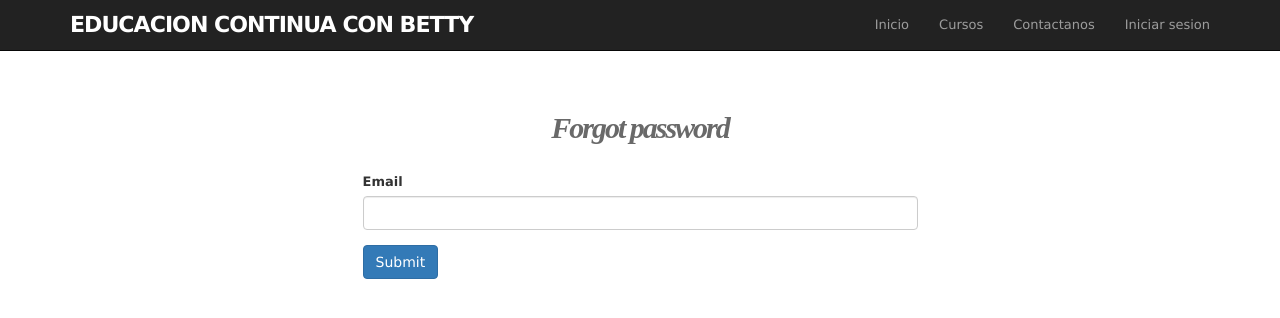
After one commit to JohanaRueda/MassageTherapy, a Rails app: page /password_resets/new in a window 1280 px wide. The commit adds this page. Shown: the top 318 px of the page. Run offline with Rails 7, Linux system fonts and the light colour scheme; style sheets or scripts are compiled from the project's sources; parts of the project's set-up code (start-up, migrations or seed data) failed here and were passed over; some libraries are stand-ins or nearby versions.

Commit message:
Reset added in English

```diff
--- /dev/null
+++ b/app/assets/javascripts/password_resets.coffee
@@ -0,0 +1,3 @@
+# Place all the behaviors and hooks related to the matching controller here.
+# All this logic will automatically be available in application.js.
+# You can use CoffeeScript in this file: http://coffeescript.org/
--- /dev/null
+++ b/app/assets/stylesheets/password_resets.scss
@@ -0,0 +1,3 @@
+// Place all the styles related to the PasswordResets controller here.
+// They will automatically be included in application.css.
+// You can use Sass (SCSS) here: http://sass-lang.com/
--- /dev/null
+++ b/app/controllers/password_resets_controller.rb
@@ -0,0 +1,64 @@
+class PasswordResetsController < ApplicationController
+  before_action :get_user,   only: [:edit, :update]
+  before_action :valid_user, only: [:edit, :update]
+  before_action :check_expiration, only: [:edit, :update]    # Case (1)
+
+  def new
+  end
+
+  def create
+    @user = User.find_by(email: params[:password_reset][:email].downcase)
+    if @user
+      @user.create_reset_digest
+      @user.send_password_reset_email
+      flash[:info] = "Email sent with password reset instructions"
+      redirect_to root_url
+    else
+      flash.now[:danger] = "Email address not found"
+      render 'new'
+    end
+  end
+
+  def edit
+  end
+
+  def update
+    if params[:user][:password].empty?                  # Case (3)
+      @user.errors.add(:password, "can't be empty")
+      render 'edit'
+    elsif @user.update_attributes(user_params)          # Case (4)
+      log_in @user
+      flash[:success] = "Password has been reset."
+      redirect_to @user
+    else
+      render 'edit'                                     # Case (2)
+    end
+  end
+
+  private
+
+    def user_params
+      params.require(:user).permit(:password, :password_confirmation)
+    end
+
+
+    def get_user
+      @user = User.find_by(email: params[:email])
+    end
+
+    # Confirms a valid user.
+    def valid_user
+      unless (@user && @user.activated? &&
+              @user.authenticated?(:reset, params[:id]))
+        redirect_to root_url
+      end
+    end
+
+    # Checks expiration of reset token.
+    def check_expiration
+      if @user.password_reset_expired?
+        flash[:danger] = "Password reset has expired."
+        redirect_to new_password_reset_url
+      end
+    end
+end
--- a/app/controllers/sessions_controller.rb
+++ b/app/controllers/sessions_controller.rb
@@ -5,7 +5,7 @@ class SessionsController < ApplicationController
     @user = User.find_by(email: params[:session][:email].downcase)
     if @user && @user.authenticate(params[:session][:password])
       log_in @user
-      remember user
+      remember @user
       # redirect_to @user
       redirect_to root_path
     else
--- a/app/helpers/contact_form_helper.rb
+++ /dev/null
@@ -1,2 +0,0 @@
-module ContactFormHelper
-end
--- a/app/helpers/contact_helper.rb
+++ /dev/null
@@ -1,2 +0,0 @@
-module ContactHelper
-end
--- /dev/null
+++ b/app/helpers/password_resets_helper.rb
@@ -0,0 +1,2 @@
+module PasswordResetsHelper
+end
--- a/app/mailers/user_mailer.rb
+++ b/app/mailers/user_mailer.rb
@@ -12,4 +12,9 @@ class UserMailer < ActionMailer::Base
     #     content_type: "text/html",
     #     subject: "Already rendered!")
     #end
+
+    def password_reset(user)
+        @user = user
+        mail to: user.email, subject: "Password reset"
+    end
 end
--- /dev/null
+++ b/app/views/password_resets/new.html.erb
@@ -0,0 +1,13 @@
+<% provide(:title, "Forgot password") %>
+<h1>Forgot password</h1>
+
+<div class="row">
+  <div class="col-md-6 col-md-offset-3">
+    <%= form_for(:password_reset, url: password_resets_path) do |f| %>
+      <%= f.label :email %>
+      <%= f.email_field :email, class: 'form-control' %>
+
+      <%= f.submit "Submit", class: "btn btn-primary" %>
+    <% end %>
+  </div>
+</div>
--- a/app/views/sessions/new.html.erb
+++ b/app/views/sessions/new.html.erb
@@ -16,5 +16,6 @@
     <% end %>
 
     <p>New user? <%= link_to "Sign up now!", signup_path %></p>
+    <%= link_to "¿Se olvidó su password?", new_password_reset_path %>
   </div>
 </div>
--- a/config/routes.rb
+++ b/config/routes.rb
@@ -3,6 +3,7 @@ Rails.application.routes.draw do
   resources :rosters
   resources :courses
   resources :offerings
+  resources :password_resets,     only: [:new, :create, :edit, :update]
 
   get '/home', to: 'static_pages#home'
   get '/courses', to: 'static_pages#courses'
--- /dev/null
+++ b/db/migrate/20171202012644_add_reset_at_to_users.rb
@@ -0,0 +1,5 @@
+class AddResetAtToUsers < ActiveRecord::Migration[5.1]
+  def change
+    add_column :users, :reset_sent_at, :datetime
+  end
+end
```
Also changed, not shown: app/models/user.rb (+24 -1 lines), app/views/password_resets/edit.html.erb (added, +20 -0 lines), app/views/user_mailer/password_reset.html.erb (+13 -0 lines), app/views/user_mailer/password_reset.text.erb (+8 -0 lines), db/migrate/20171202011342_add_reset_to_users.rb (added, +7 -0 lines), test/integration/password_resets_test.rb (added, +62 -0 lines), test/mailers/previews/user_mailer_preview.rb (+7 -1 lines), db/schema.rb.
